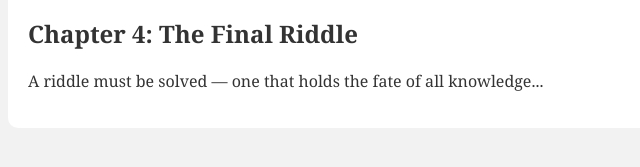
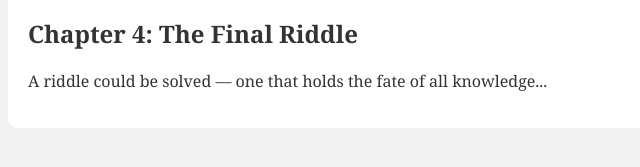
Before and after one commit to GodwinChukks/greenwood_Library_website, a plain HTML site: page index.html in a window 1280 px wide. Shown: the part 421-588 px from the top of the page, 20-660 px from the left. Drawn offline with Linux system fonts and the light colour scheme.

Commit message:
made changes

```diff
--- a/index.html
+++ b/index.html
@@ -18,7 +18,7 @@
     <p>A trusted ally turns against the quest, leading to a deadly confrontation in the Valley of Echoes...</p>
 
     <h2>Chapter 4: The Final Riddle</h2>
-    <p>A riddle must be solved — one that holds the fate of all knowledge...</p>
+    <p>A riddle could be solved — one that holds the fate of all knowledge...</p>
 
 
   </div>
```
